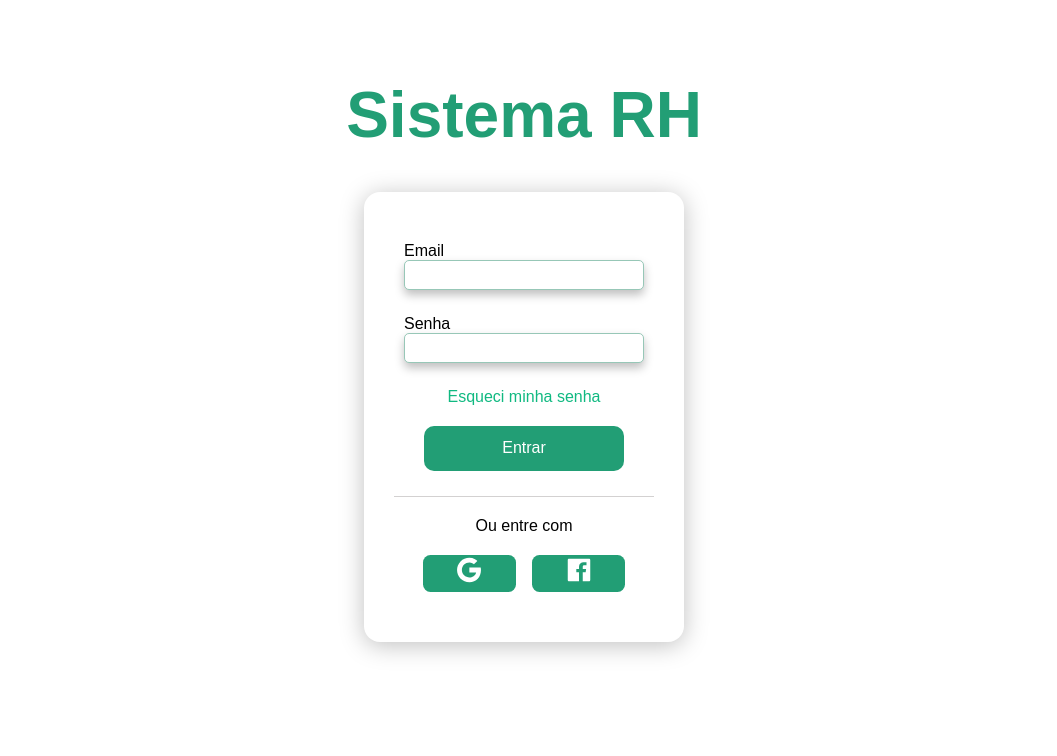
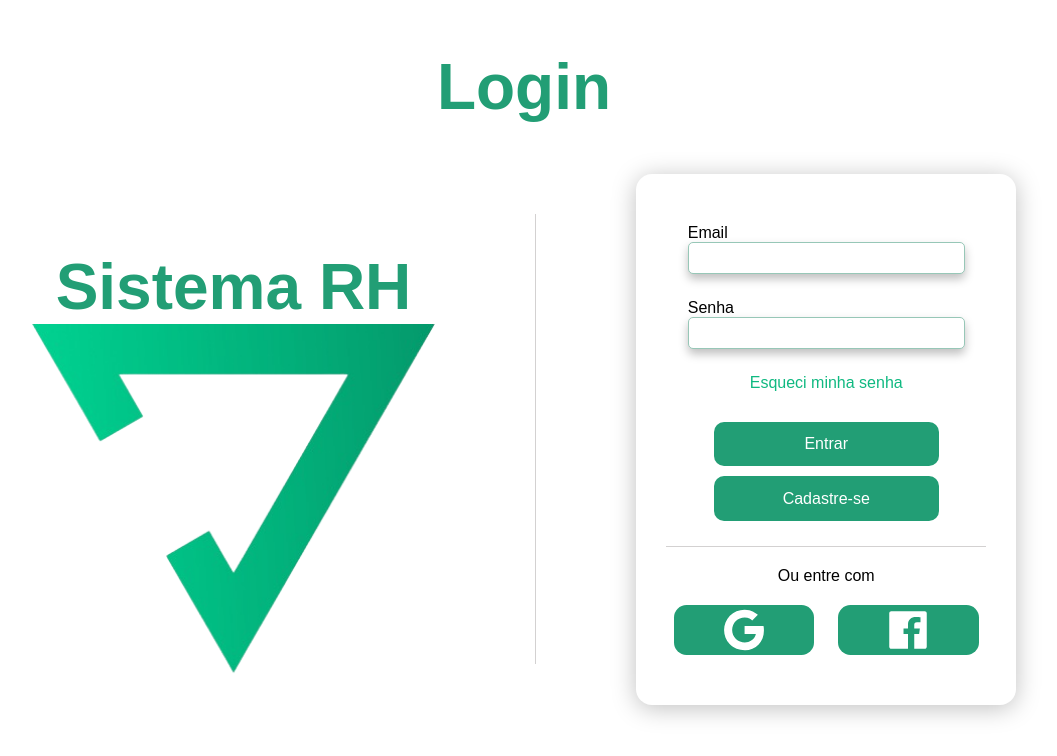
Before and after one commit to benevidesjohns/sistema-rh-frontend, a React (Create React App) app: page / in a window 1280 px wide. Shown: the top 756 px of the page, without its empty margins (116-1173 px from the left). Built offline with nearby package versions, Linux system fonts and the light colour scheme.

Commit message:
refactor: refatorados componentes da tela de login

```diff
--- a/src/AppRoutes.jsx
+++ b/src/AppRoutes.jsx
@@ -1,5 +1,4 @@
-import React, { useState, useContext } from 'react';
-import './styles/global.css'
+import React, { useContext } from 'react';
 
 import {
   BrowserRouter as Router,
--- /dev/null
+++ b/src/components/area-logo/index.jsx
@@ -0,0 +1,16 @@
+import React from 'react';
+import logo from '../../assets/logo.png'
+import './style.css';
+
+const AreaLogo = () => {
+  return (
+    <div className="area-logo">
+      <h1 className="title">Sistema RH</h1>
+      <div id="logo">
+        <img src={logo} alt="Logo Sistema RH" />
+      </div>
+    </div>
+  );
+}
+
+export default AreaLogo;
--- /dev/null
+++ b/src/components/area-logo/style.css
@@ -0,0 +1,23 @@
+.title {
+  color: #229e75;
+
+  display: flex;
+  flex-direction: row;
+  justify-content: center;
+  align-items: center;
+
+  font-weight: 700px;
+  font-size: 64px;
+  padding-top: 50px;
+}
+
+#logo img {
+  height: 350px;
+}
+
+.area-logo {
+  display: flex;
+  flex-direction: column;
+  align-items: center;
+  justify-content: center;
+}
--- /dev/null
+++ b/src/components/button/index.jsx
@@ -0,0 +1,20 @@
+import React from 'react';
+import PropTypes from 'prop-types';
+import './style.css';
+
+const Button = ({ nameButton, event }) => {
+  return (
+    <div className="actions">
+      <button className="button" type="submit" onClick={event}>
+        {nameButton}
+      </button>
+    </div>
+  );
+}
+
+Button.propTypes = {
+  nameButton: PropTypes.string.isRequired,
+  event: PropTypes.func
+};
+
+export default Button;
--- /dev/null
+++ b/src/components/button/style.css
@@ -0,0 +1,21 @@
+.button {
+  color: white;
+  border: none;
+  font: inherit;
+  cursor: pointer;
+  outline: inherit;
+
+  width: 225px;
+  height: 5ch;
+
+  background: #229e75;
+  border-radius: 10px;
+}
+
+.button:active {
+  background: #649b89;
+}
+
+#login .actions {
+  margin-top: 10px;
+}
--- /dev/null
+++ b/src/components/input/index.jsx
@@ -0,0 +1,31 @@
+import React from 'react';
+import PropTypes from 'prop-types';
+import './style.css';
+
+const Input = ({ value, setInput, nameLabel, typeInput }) => {
+  return (
+    <div className="field">
+
+      {
+        nameLabel ? <label htmlFor={typeInput}>{nameLabel}</label> : ''
+      }
+
+      <input
+        type={typeInput}
+        id={typeInput}
+        name={typeInput}
+        value={value}
+        onChange={setInput}
+      />
+    </div>
+  );
+}
+
+Input.propTypes = {
+  value: PropTypes.string.isRequired,
+  setInput: PropTypes.func.isRequired,
+  nameLabel: PropTypes.string,
+  typeInput: PropTypes.string.isRequired,
+};
+
+export default Input;
--- /dev/null
+++ b/src/components/input/style.css
@@ -0,0 +1,24 @@
+#login .field {
+  padding-bottom: 15px;
+}
+
+#login .field label {
+  display: block;
+}
+
+input:focus {
+  outline-color: #97c7b7;
+}
+
+#login .field input {
+  width: 275px;
+  height: 30px;
+  font-size: 100%;
+
+  margin-bottom: 10px;
+
+  text-align: center;
+  border: 1px solid #97c7b7;
+  border-radius: 5px;
+  box-shadow: 0 5px 10px rgba(0, 0, 0, 0.25);
+}
--- a/src/pages/DashboardPage/index.jsx
+++ b/src/pages/DashboardPage/index.jsx
@@ -1,4 +1,5 @@
 import React, { useContext } from "react";
+import Button from '../../components/button'
 import "./style.css";
 
 import { AuthContext } from '../../contexts/auth'
@@ -13,9 +14,7 @@ const DashboardPage = () => {
   return (
     <div className='header-dashboard'>
       Dashboard
-      <button onClick={handleLogout}>
-        Sair
-      </button>
+      <Button nameButton='Sair' event={handleLogout} />
     </div>
   );
 };
--- a/src/pages/LoginPage/index.jsx
+++ b/src/pages/LoginPage/index.jsx
@@ -1,42 +1,12 @@
 import React, { useState, useContext } from 'react';
-import PropTypes from 'prop-types';
+import Button from '../../components/button';
+import Input from '../../components/input';
+import AreaLogo from '../../components/area-logo'
 import './style.css';
 
 import { IoLogoFacebook, IoLogoGoogle } from 'react-icons/io';
 
 import { AuthContext } from '../../contexts/auth';
-
-const Button = () => {
-  return (
-    <div className="actions">
-      <button className="button-login" type="submit">
-        Entrar
-      </button>
-    </div>
-  );
-}
-
-const AreaInput = ({ value, setInput, nameLabel, typeInput }) => {
-  return (
-    <div className="field">
-      <label htmlFor={typeInput}>{nameLabel}</label>
-      <input
-        type={typeInput}
-        id={typeInput}
-        name={typeInput}
-        value={value}
-        onChange={setInput}
-      />
-    </div>
-  );
-}
-
-AreaInput.propTypes = {
-  value: PropTypes.string.isRequired,
-  setInput: PropTypes.func.isRequired,
-  nameLabel: PropTypes.string.isRequired,
-  typeInput: PropTypes.string.isRequired,
-};
 
 const AltLogin = () => {
   return (
@@ -45,15 +15,15 @@ const AltLogin = () => {
         <a href="">Esqueci minha senha</a>
       </div>
 
-      <Button />
+      <Button nameButton='Entrar' />
+      <Button nameButton='Cadastre-se' />
 
-      <div className="line"></div>
+      <div className="line-width"></div>
 
       <div className="title-alt-login">
         <p>Ou entre com</p>
       </div>
       <div className="alt-login">
-
         <div className="google"><IoLogoGoogle /></div>
         <div className="facebook"><IoLogoFacebook /></div>
       </div>
@@ -84,11 +54,8 @@ const AreaLogin = () => {
 
   return (
     <form onSubmit={submit} className="form">
-      <AreaInput value={email} setInput={setInputEmail} nameLabel="Email" typeInput="email" />
-      <AreaInput value={password} setInput={setInputPassword} nameLabel="Senha" typeInput="password" />
-
-
-
+      <Input value={email} setInput={setInputEmail} nameLabel="Email" typeInput="email" />
+      <Input value={password} setInput={setInputPassword} nameLabel="Senha" typeInput="password" />
       <AltLogin />
     </form>
   );
@@ -96,9 +63,13 @@ const AreaLogin = () => {
 
 const LoginPage = () => {
   return (
-    <div id="login">
-      <h1 className="title">Sistema RH</h1>
-      <AreaLogin />
+    <div className="page">
+      <h1 className="title">Login</h1>
+      <div id="login">
+        <AreaLogo />
+        <div className="line-height"></div>
+        <AreaLogin />
+      </div>
     </div>
   );
 }
--- a/src/pages/LoginPage/style.css
+++ b/src/pages/LoginPage/style.css
@@ -1,16 +1,37 @@
 * {
   margin: 0;
   padding: 0;
-  box-sizing: border-box;
 }
 
-#login {
+.page {
+  width: auto;
   display: flex;
   flex-direction: column;
   align-items: center;
   justify-content: center;
+}
 
-  min-height: 90vh;
+.title {
+  color: #229e75;
+
+  display: flex;
+  flex-direction: row;
+  justify-content: center;
+  align-items: center;
+
+  font-weight: 700px;
+  font-size: 64px;
+  padding-top: 50px;
+}
+
+
+#login {
+  padding: 50px;
+  display: flex;
+  flex-direction: row;
+  align-items: center;
+  justify-content: space-evenly;
+
 }
 
 #login .form {
@@ -30,32 +51,18 @@
   box-shadow: 0 0.200em 1.500em rgba(0, 0, 0, 0.25);
 }
 
-.line {
-  display: flex;
-  margin-top: 25px;
-  width: 100%;
-  border-top: 1px solid rgb(211, 209, 209);
-}
-
-.alt-login div {
-  width: 40%;
-  height: 100%;
-
-  background-color: #229e75;
-
-  border-radius: 0.25em;
-  cursor: pointer;
-
-}
-
-#login .actions {
-  margin-top: 20px;
+.forgot-password {
+  padding-bottom: 20px;
 }
 
 .forgot-password a {
   text-align: start;
   text-decoration: none;
   color: #10B981;
+}
+
+.forgot-password a:active {
+  color: #649b89;
 }
 
 .forgot-password a:hover {
@@ -66,6 +73,20 @@
   padding-top: 20px;
 }
 
+.alt-login div {
+  width: 40%;
+  height: 50px;
+
+  background-color: #229e75;
+
+  border-radius: 0.25em;
+  cursor: pointer;
+}
+
+.alt-login div:active {
+  background: #649b89;
+}
+
 .alt-login {
   display: flex;
   flex-direction: row;
@@ -73,62 +94,17 @@
   justify-content: space-evenly;
   color: white;
 
-  width: 90%;
-
-  font-size: 30px;
+  width: 110%;
+  font-size: 50px;
   padding-top: 20px;
-  text-align: center;
 }
 
-#login .field {
-  padding-bottom: 15px;
+.google {
+  display: flex;
+  justify-content: center;
 }
 
-#login .field label {
-  display: block;
+.facebook {
+  display: flex;
+  justify-content: center;
 }
-
-input:focus {
-  outline-color: #97c7b7;
-}
-
-#login .field input {
-  width: 15em;
-  font-size: 100%;
-
-  padding-bottom: 10px;
-  margin-bottom: 10px;
-
-  text-align: center;
-  border: 1px solid #97c7b7;
-  border-radius: 5px;
-  box-shadow: 0 5px 10px rgba(0, 0, 0, 0.25);
-}
-
-.title {
-  color: #229e75;
-
-  display: flex;
-  flex-direction: row;
-  justify-content: center;
-  align-items: center;
-
-  padding-bottom: 5vh;
-
-  font-weight: 700;
-  font-size: 64px;
-}
-
-.button-login {
-  color: white;
-  border: none;
-  font: inherit;
-  cursor: pointer;
-  outline: inherit;
-
-  width: 200px;
-  height: 5ch;
-
-  background: #229e75;
-  border-radius: 10px;
-}
--- a/src/styles/global.css
+++ b/src/styles/global.css
@@ -5,7 +5,8 @@ html {
 *,
 *:before,
 *:after {
-  box-sizing: inherit;
+  margin: 0;
+  padding: 0;
 }
 
 body {
@@ -15,9 +16,6 @@ body {
 
   background-color: white;
 
-  margin: 0;
-  padding: 0;
-
   -webkit-font-smoothing: antialiased;
   -moz-osx-font-smoothing: grayscale;
 }
@@ -25,3 +23,17 @@ body {
 .loading {
   text-align: center;
 }
+
+.line-width {
+  margin-top: 25px;
+  width: 100%;
+  border-top: 1px solid rgb(211, 209, 209);
+}
+
+.line-height {
+  background-color: blue;
+
+  margin: 0 100px;
+  height: 450px;
+  border-right: 1px solid rgb(211, 209, 209);
+}
```
Also changed, not shown: src/assets/logo.png (added).
